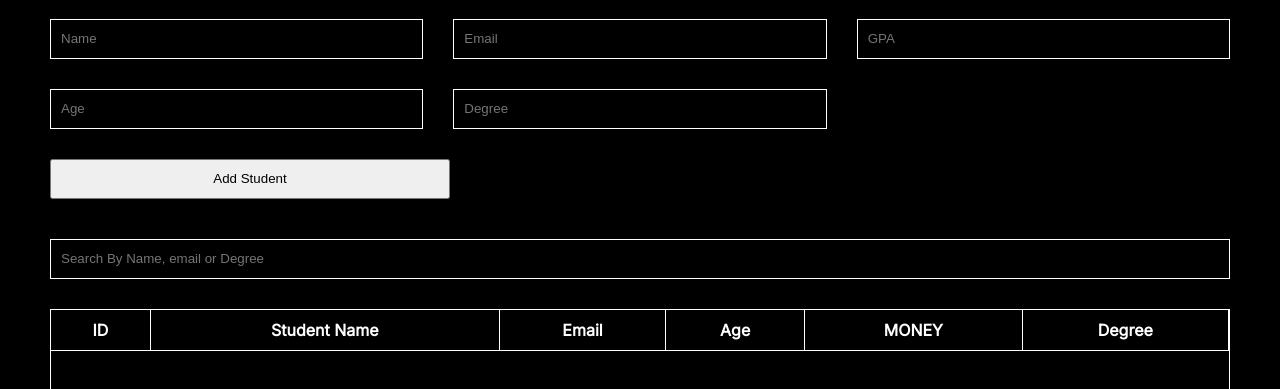
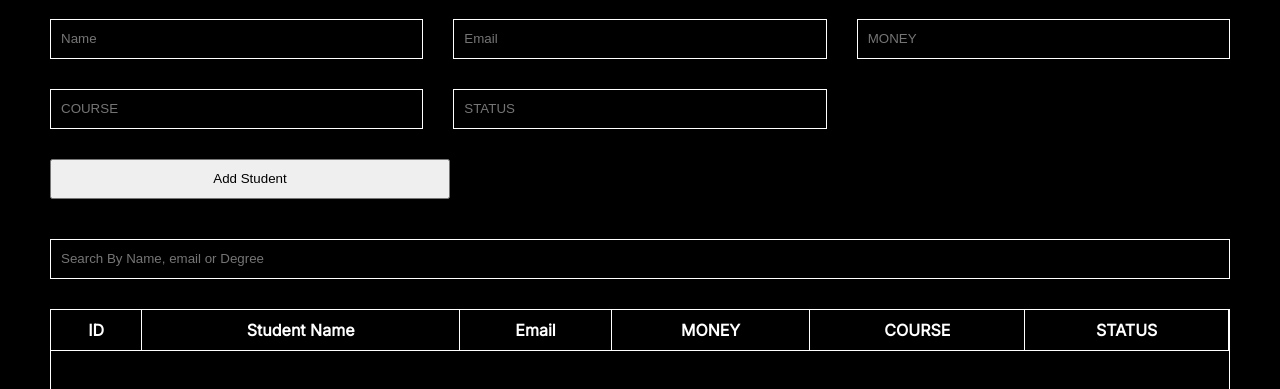
Before and after one commit to Ammyasl2003/farewell, a plain HTML site: page index.html in a window 1280 px wide. Shown: the part 63-452 px from the top of the page. Drawn offline with Linux system fonts and the light colour scheme.

Commit message:
Update index.html

```diff
--- a/index.html
+++ b/index.html
@@ -19,9 +19,9 @@
         <div class="input-container">
             <input type="text" placeholder="Name" id="name">
             <input type="email" placeholder="Email" id="email">
-            <input type="text" placeholder="GPA" id="grade">
-            <input type="number" placeholder="Age" id="age">
-            <input type="text" placeholder="Degree" id="degree">
+            <input type="text" placeholder="MONEY" id="grade">
+            <input type="text" placeholder="COURSE" id="age">
+            <input type="text" placeholder="STATUS" id="degree">
         </div>
 
         <button class="button" type="submit" id="submit" onclick="addStudent()">Add Student</button>
@@ -34,9 +34,9 @@
                     <th>ID</th>
                     <th>Student Name</th>
                     <th>Email</th>
-                    <th>Age</th>
                     <th>MONEY</th>
-                    <th>Degree</th>
+                    <th>COURSE</th>
+                    <th>STATUS</th>
                 </tr>
             </thead>
 
```
